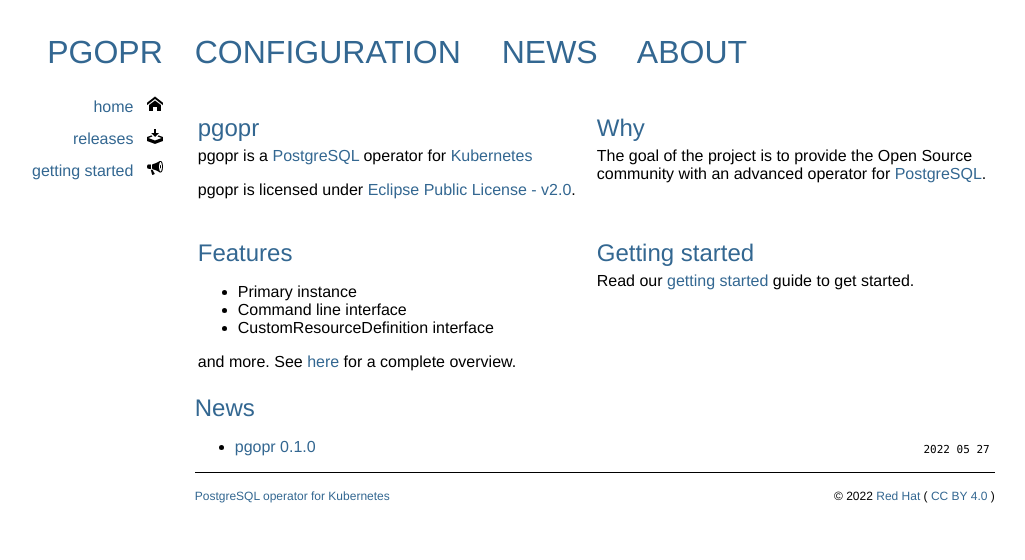
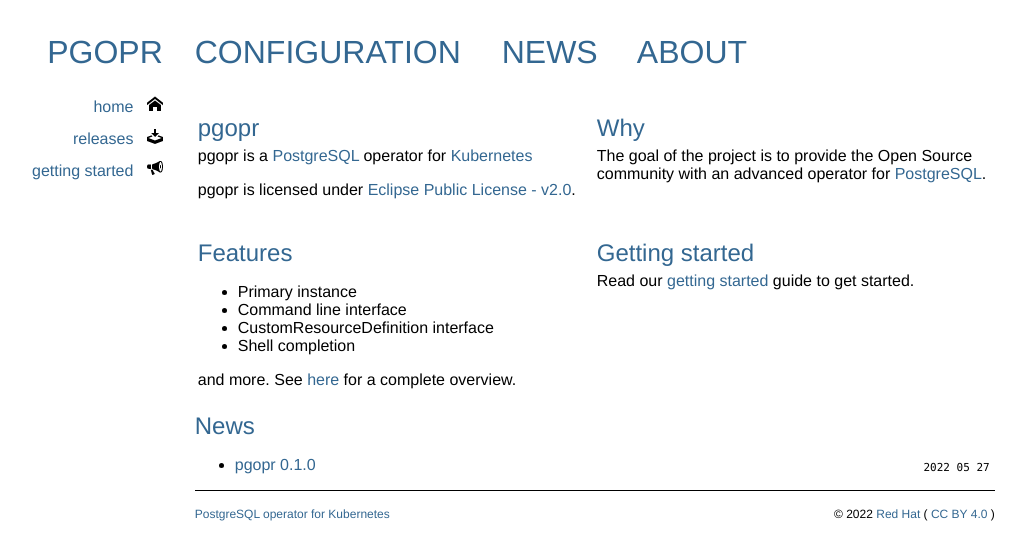
Before and after one commit to pgopr/pgopr.github.io, a Jekyll site: the page built from index.html, in a window 1280 px wide. Shown: the top 560 px of the page, without its empty margins (8-1033 px from the left). Built offline with Jekyll 4.4.1, drawn with Linux system fonts in a browser that asks for light colours; some web fonts are replaced.

Commit message:
Add shell completion

```diff
--- a/about.html
+++ b/about.html
@@ -15,6 +15,7 @@ layout: default
       <li>Primary instance</li>
       <li>Command line interface</li>
       <li>CustomResourceDefinition interface</li>
+      <li>Shell completion</li>
     </ul>
 
     <h2>Further information</h2>
--- a/index.html
+++ b/index.html
@@ -30,6 +30,7 @@ layout: default
             <li>Primary instance</li>
             <li>Command line interface</li>
             <li>CustomResourceDefinition interface</li>
+            <li>Shell completion</li>
           </ul>
           and more. See <a href="about.html">here</a> for a complete overview.
         </td>
```
